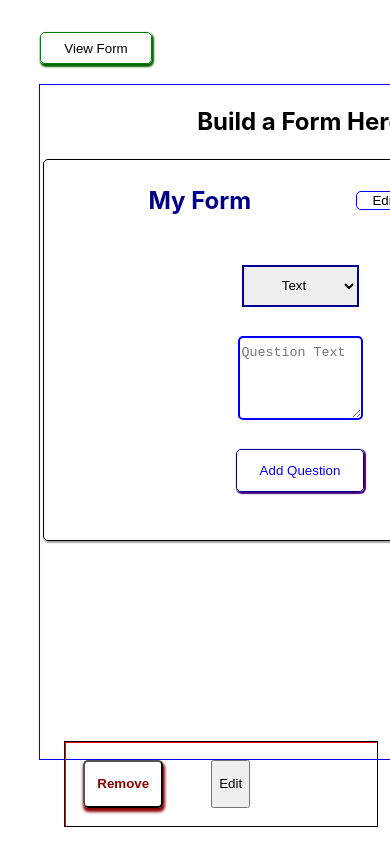
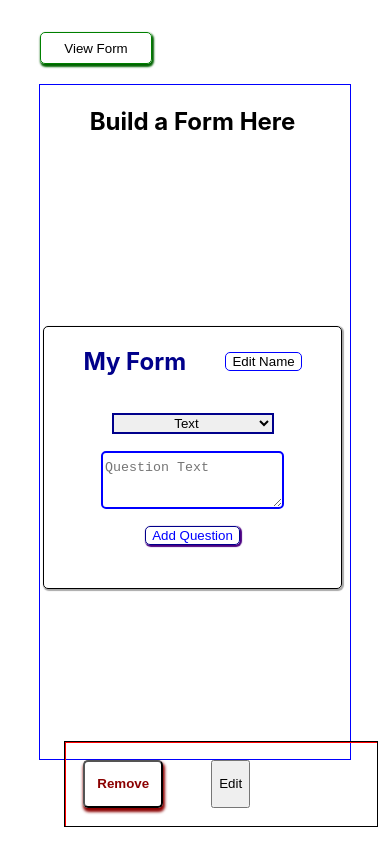
Before and after one commit to kevinfields/formbuilder, a React (Create React App) app: page / in a window 390 px wide. Built offline with nearby package versions, Linux system fonts and the light colour scheme.

Commit message:
much better

```diff
--- a/src/App.js
+++ b/src/App.js
@@ -81,7 +81,7 @@ function App() {
     <div className="App">
       { creating ?
         <>
-          <table className="table tableStack formTable">
+          <table className="formTable">
             <thead className="formTableHeader">
               <h2>Build a Form Here</h2>
             </thead>
--- a/src/styling/Form.css
+++ b/src/styling/Form.css
@@ -6,7 +6,7 @@
 
 .questions-list {
   display: flex;
-  flex-direction: column;
+  flex-direction: row;
   gap: 4.5vh;
   position: fixed;
   right: 3vw;
@@ -21,7 +21,7 @@
 
 .single-question {
   height: 20vh;
-  width: 19vw;
+  width: 10vw;
 }
 
 .change-mode-button {
@@ -60,14 +60,15 @@
       width:100% !important;
       margin-bottom:10px;
       text-align:center !important;
+  }
 
-  }
   .tableStack.table-striped td, .tableStack.table-striped th {
       margin-bottom:0px;
   }
 
   .formTable {
     width: 80vw !important;
+    position: fixed;
     left: 10vw !important;
     top: 10vh !important;
     height: 80vh !important;
--- a/src/styling/FormBuilder.css
+++ b/src/styling/FormBuilder.css
@@ -1,6 +1,6 @@
 .form-builder-screen {
-  width: 32pc;
-  min-height: 45vh;
+
+
   border: 1px solid black;
   border-radius: 5px;
   box-shadow: 1px 1px 1px 1px darkgray;
@@ -18,19 +18,17 @@
 }
 
 .new-question-type-selector {
-  height: 5vh;
-  width: 30vw;
+
   border: 2px solid darkblue;
   text-align: center;
 }
 
 .new-question-text {
-  width: 30vw;
+
   border: 2px solid blue;
   border-radius: 5px;
   line-height: 3vh;
-  height: 9vh;
-  min-height: 9vh;
+
 }
 
 .new-question-type-selector {
@@ -42,9 +40,9 @@
 }
 
 .submit-question-button {
-  width: 25%;
+
   align-self: center;
-  height: 5vh;
+
   color: blue;
   border: 1px solid darkblue;
   box-shadow: 1px 1px 1px 1px indigo;
@@ -62,21 +60,21 @@
   display: flex;
   flex-direction: column;
   gap: 1pc;
-  height: 5pc;
+
   overflow-y: scroll;
   padding: 1pc;
   border: 1px solid black;
-  width: 26pc;
+
 }
 
 .single-option {
-  width: 20pc;
+
   border: 1px solid black;
   align-self: center;
 }
 
 .add-option-button {
-  width: 10pc;
+
   align-self: center;
   color: blue;
   background-color: transparent;
@@ -84,33 +82,33 @@
 }
 
 .new-option-input {
-  width: 15pc;
+
   align-self: center;
 }
 
 .edit-name-button {
-  width: 5.5pc;
+
   align-self: center;
 }
 
 .save-name-button {
-  width: 5.5pc;
+
   align-self: center;
 }
 
 .form-title-input {
-  width: 15pc;
-  max-width: 15pc;
+
+
   overflow-x: scroll;
   align-self: center;
-  height: 3pc;
+
   margin-top: 0.5pc;
   font-size: 15pt;
 }
 
 .form-builder-header {
-  max-width: 15pc;
-  max-height: 10pc;
+
+
   overflow-x: hidden;
 }
 
@@ -122,14 +120,14 @@
 }
 
 .edit-name-button {
-  width: 6pc;
+
   border: 1px solid blue;
   background-color: transparent;
   border-radius: 5px;
 }
 
 .save-name-button {
-  width: 6pc;
+
   border: 1px solid blue;
   background-color: transparent;
   border-radius: 5px;
```
